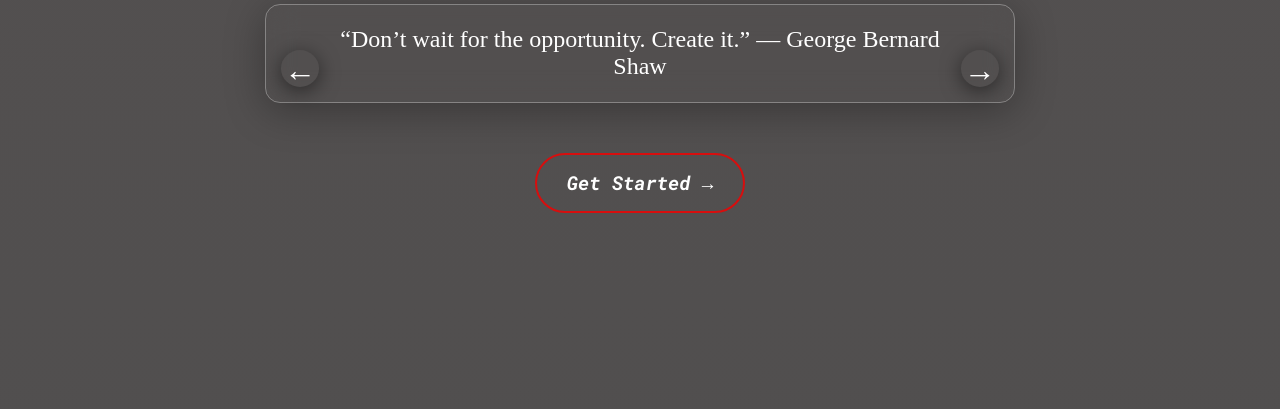
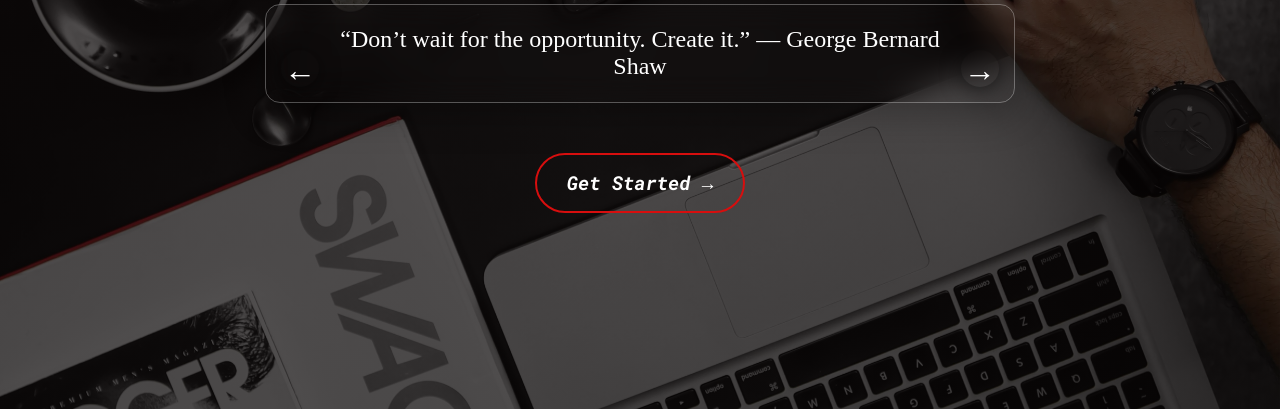
Before and after one commit to Kamal2004-tech/Learning-Project---1, a plain HTML site: page index.html in a window 1280 px wide. Shown: the part 391-800 px from the top of the page. Drawn offline with Linux system fonts and the light colour scheme.

Commit message:
Update style.css

```diff
--- a/style.css
+++ b/style.css
@@ -8,7 +8,7 @@
 }
 
 body {
-    background-image: linear-gradient(rgba(11, 6, 6, 0.7), rgba(7, 4, 4, 0.7)), url('../IMAGES/Home-page.jpg');
+    background-image: linear-gradient(rgba(11, 6, 6, 0.7), rgba(7, 4, 4, 0.7)), url('Home-page.jpg');
     background-size: cover;
     background-position: center;
     height: 100vh;
```
